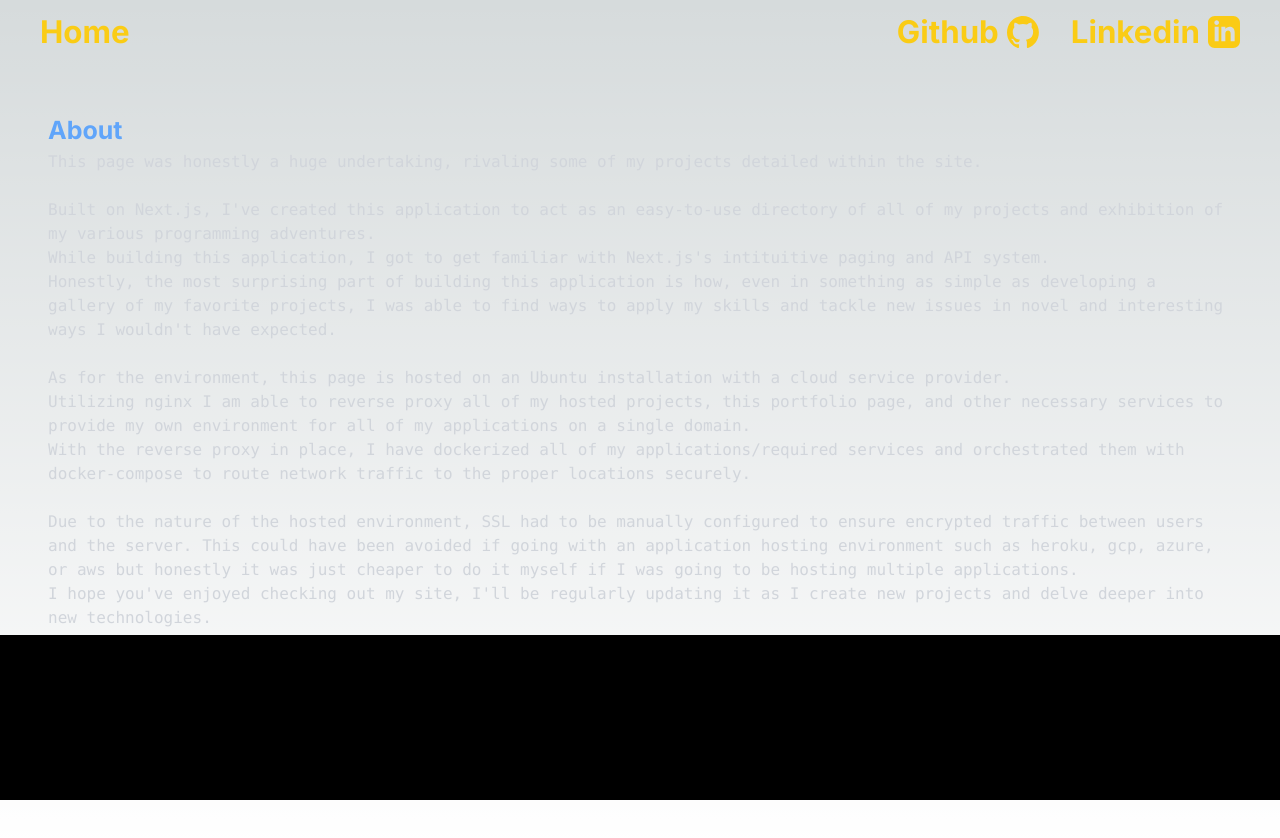
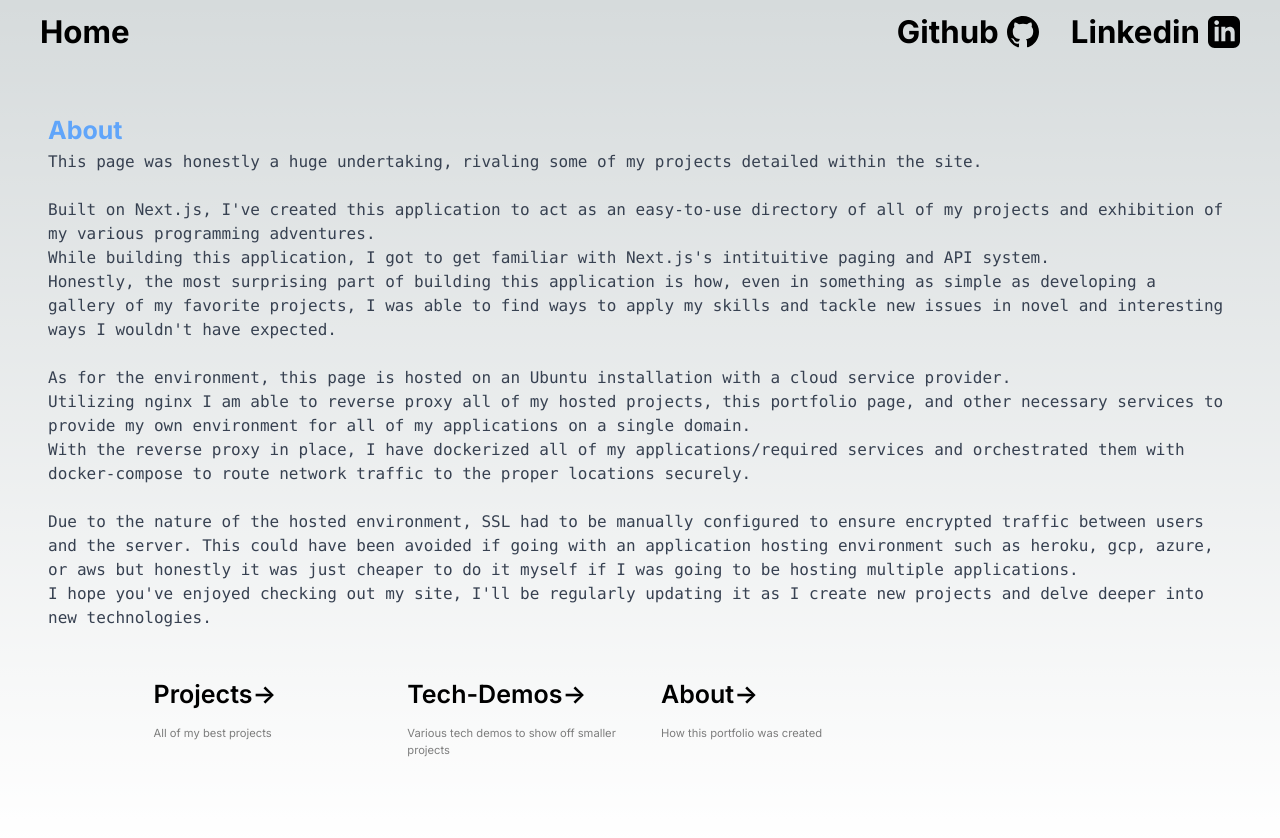
Before and after one commit to sollambert/next-portfolio, a Next.js app: page /about in a window 1280 px wide. Shown: the top 838 px of the page. Built offline with nearby package versions, Linux system fonts and the light colour scheme; what tailwindcss-animation-delay would draw is missing.

Commit message:
add proper coloring for light mode

```diff
--- a/app/about/page.tsx
+++ b/app/about/page.tsx
@@ -4,7 +4,7 @@ export default function AboutPage() {
             <h1 className="text-2xl text-blue-400 font-bold">
                 About
             </h1>
-            <pre className="text-base text-gray-300" style={{ whiteSpace: "pre-wrap" }}>
+            <pre className="text-base text-gray-700 dark:text-gray-300" style={{ whiteSpace: "pre-wrap" }}>
 {`This page was honestly a huge undertaking, rivaling some of my projects detailed within the site.
 
 Built on Next.js, I've created this application to act as an easy-to-use directory of all of my projects and exhibition of my various programming adventures.
--- a/app/demos/page.tsx
+++ b/app/demos/page.tsx
@@ -34,7 +34,7 @@ export default async function DemosPage() {
             {data && data.map((project, index) => {
                 return (
                     <ProjectLink key={index} name={project.name} displayName={project.displayName} directory="demos">
-                        <pre className="text-base text-gray-300" style={{whiteSpace: "pre-wrap"}}>
+                        <pre className="text-base text-gray-700 dark:text-gray-300" style={{whiteSpace: "pre-wrap"}}>
                             {project.description}
                         </pre>
                     </ProjectLink>
--- a/app/globals.css
+++ b/app/globals.css
@@ -14,6 +14,10 @@
     --background-start-rgb: 0, 0, 0;
     --background-end-rgb: 0, 0, 0;
   }
+
+  .header-image {
+    filter: invert(92%) sepia(15%) saturate(4420%) hue-rotate(346deg) brightness(100%) contrast(96%);
+  }
 }
 
 body {
--- a/app/projects/[slug]/page.tsx
+++ b/app/projects/[slug]/page.tsx
@@ -39,10 +39,10 @@ export default function ProjectPage({ params }: { params: { slug: string } }) {
                         {extraInfo(params.slug)?.name}
                     </div>
                     <Image
-                        src="/github-mark-white.svg"
+                        src="/github-black.svg"
                         alt="Github-logo"
-                        // className="dark:invert"
-                        width={32}
+                        className="dark:invert"
+                        width={24}
                         height={24}
                         priority
                     />
--- a/app/projects/page.tsx
+++ b/app/projects/page.tsx
@@ -34,7 +34,7 @@ export default async function ProjectsPage() {
             {data && data.map((project, index) => {
                 return (
                     <ProjectLink key={index} name={project.name} displayName={project.displayName} directory="projects">
-                        <pre className="text-base text-gray-300" style={{whiteSpace: "pre-wrap"}}>
+                        <pre className="text-base text-gray-700 dark:text-gray-300" style={{whiteSpace: "pre-wrap"}}>
                             {project.description}
                         </pre>
                     </ProjectLink>
--- a/components/Demos/P5VideoConverter.tsx
+++ b/components/Demos/P5VideoConverter.tsx
@@ -1,9 +1,10 @@
 'use client'
 
+import { useEffect } from "react";
 import { ReactP5Wrapper } from "react-p5-wrapper";
 
 export default function P5VideoConverter() {
-    const density = "    _.,-=+:;!?$W#@Ñ"
+    let density = "    _.,-=+:;!?$W#@Ñ"
 
     function sketch(p5: any) {
         let video: any;
@@ -46,6 +47,22 @@ export default function P5VideoConverter() {
         }
     }
 
+    const getMediaQueryPreference = () => {
+        const mediaQuery = "(prefers-color-scheme: dark)";
+        const mql = window.matchMedia(mediaQuery);
+        const hasPreference = typeof mql.matches === "boolean";
+        if (hasPreference) {
+            return mql.matches ? "dark" : "light";
+        }
+    };
+
+    useEffect(() => {
+        let mode = getMediaQueryPreference();
+        if (mode === "light") {
+            density = "Ñ@#W$?!;:+=-,._    ";
+        }
+    }, []);
+
     return (
         <div className="self-center">
             {window != undefined &&
--- a/components/Footer.tsx
+++ b/components/Footer.tsx
@@ -2,7 +2,7 @@ import FooterLink from "./FooterLink";
 
 export default function Footer() {
     return (
-        <footer className="flex flex-col items-center justify-between p-6 sticky bottom-0 bg-black">
+        <footer className="flex flex-col items-center justify-between p-6 sticky bottom-0 dark:bg-black">
             <div className="grid text-center lg:mb-0 lg:grid-cols-4 lg:text-left">
                 <FooterLink
                     display="Projects"
--- a/components/Header.tsx
+++ b/components/Header.tsx
@@ -4,7 +4,7 @@ import Image from "next/image";
 
 export default function Header() {
     return (
-        <header className="border-white border-solid h-16 w-screen flex items-center justify-between text-yellow-400 text-2xl font-bold p-6">
+        <header className="border-white border-solid h-16 w-screen flex items-center justify-between dark:text-yellow-400 text-2xl font-bold p-6">
             <div>
                 <HeaderLink url="/">
                     Home
@@ -16,12 +16,12 @@ export default function Header() {
                         Github
                     </div>
                     <Image
-                        src="/github-mark-white.svg"
+                        className="header-image"
+                        src="/github-black.svg"
                         alt="Github-logo"
                         // className="dark:invert"
                         width={32}
-                        height={24}
-                        style={{ filter: "invert(8%) sepia(15%) saturate(4420%) hue-rotate(346deg) brightness(100%) contrast(96%)" }}
+                        height={32}
                         priority
                     />
                 </HeaderLink>
@@ -30,12 +30,12 @@ export default function Header() {
                         Linkedin
                     </div>
                     <Image
+                        className="header-image"
                         src="/linkedin-black.svg"
-                        alt="Github-logo"
+                        alt="Linkedin-logo"
                         // className="dark:invert"
                         width={32}
-                        height={24}
-                        style={{ filter: "invert(92%) sepia(15%) saturate(4420%) hue-rotate(346deg) brightness(100%) contrast(96%)" }}
+                        height={32}
                         priority
                     /></HeaderLink>
             </div>
```
Also changed, not shown: public/github-black.svg (added), public/github-mark-white.svg (deleted).
